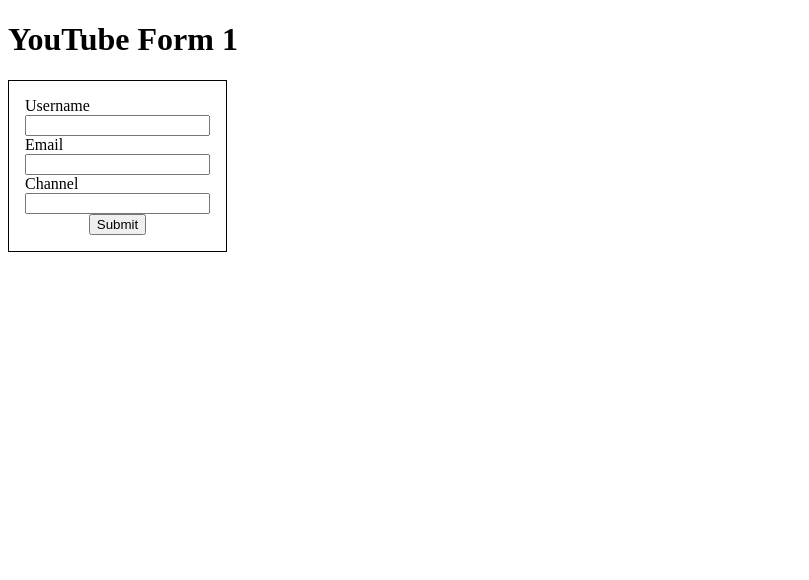
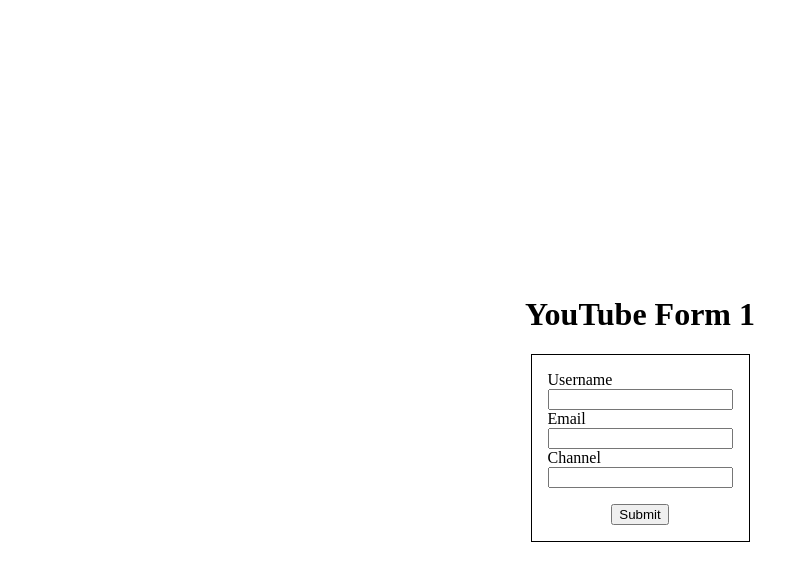
Before and after one commit to Rahat92/basic_react_context_api, a React (Create React App) app: page / in a window 1280 px wide. Shown: the top 580 px of the page, without its empty margins (0-809 px from the left). Built offline with nearby package versions, Linux system fonts and the light colour scheme.

Commit message:
center form in body

```diff
--- a/src/components/YoutubeForm.tsx
+++ b/src/components/YoutubeForm.tsx
@@ -23,7 +23,16 @@
     console.log("form Submitted", data.username);
   };
   return (
-    <>
+    <div
+      style={{
+        width: "100%",
+        height: "100vh",
+        display: "flex",
+        justifyContent: "center",
+        alignItems: "center",
+        flexDirection: "column",
+      }}
+    >
       <h1>YouTube Form {renderCount / 2}</h1>
       <div
         style={{
@@ -55,12 +64,16 @@
             <label className={style.label} htmlFor="email">
               Email
             </label>
-            <input type="email" id="email" {...register("email", {
-              required: {
-                value: true,
-                message: "Email is required"
-              }
-            })} />
+            <input
+              type="email"
+              id="email"
+              {...register("email", {
+                required: {
+                  value: true,
+                  message: "Email is required",
+                },
+              })}
+            />
             {errors.email && (
               <p style={{ color: "red" }}>{errors.email.message}</p>
             )}
@@ -69,24 +82,34 @@
             <label className={style.label} htmlFor="channel">
               Channel
             </label>
-            <input type="text" id="channel" {...register("channel", {
-              required: {
-                value: true,
-                message: "Channel is required"
-              }
-            })} />
+            <input
+              type="text"
+              id="channel"
+              {...register("channel", {
+                required: {
+                  value: true,
+                  message: "Channel is required",
+                },
+              })}
+            />
             {errors.channel && (
               <p style={{ color: "red" }}>{errors.channel.message}</p>
             )}
           </div>
 
-          <div style={{ display: "flex", justifyContent: "center" }}>
+          <div
+            style={{
+              display: "flex",
+              justifyContent: "center",
+              marginTop: "1rem",
+            }}
+          >
             <button>Submit</button>
           </div>
           <DevTool control={control} />
         </form>
       </div>
-    </>
+    </div>
   );
 };
 
```
